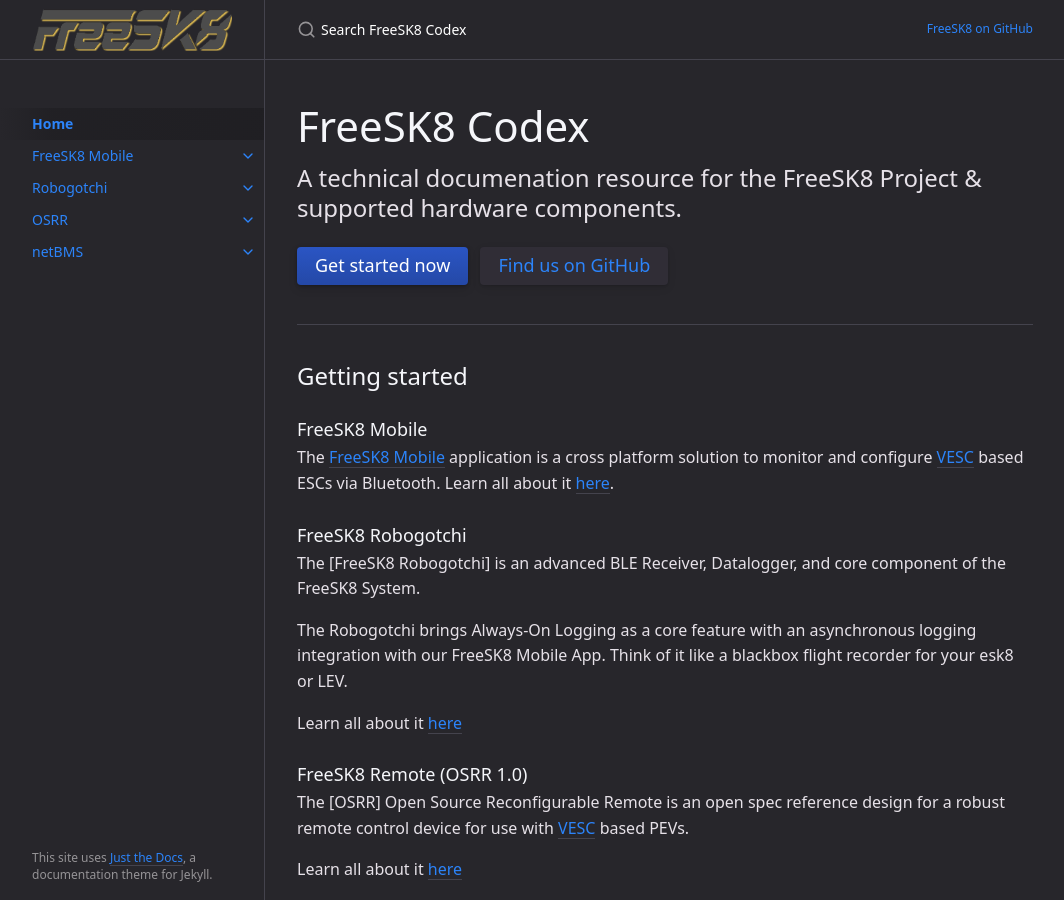
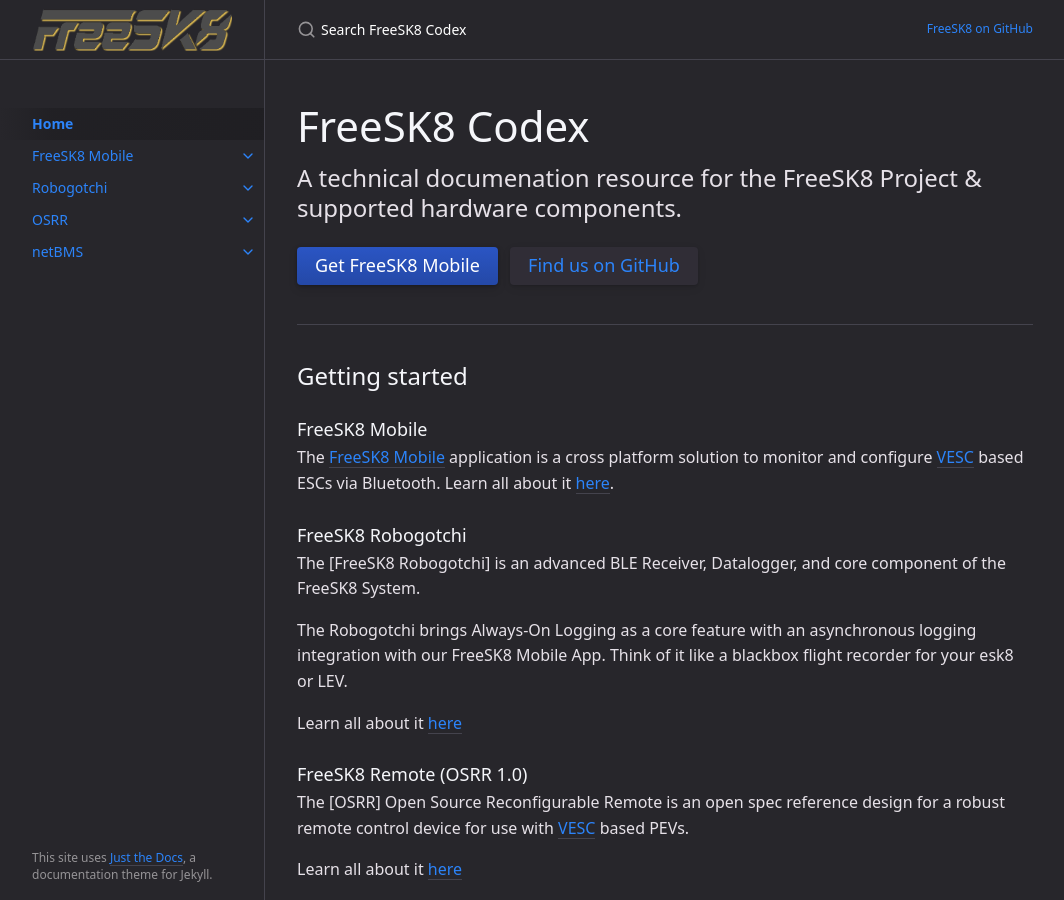
Before and after one commit to FreeSK8/codex, a Jekyll site: the page built from index.md, in a window 1280 px wide and 900 px high. Shown: the whole window, without its empty margins (107-1171 px from the left). Built offline with Jekyll 4.4.1, drawn with Linux system fonts in a browser that asks for light colours.

Commit message:
index.md updates pt 2

```diff
--- a/index.md
+++ b/index.md
@@ -12,7 +12,7 @@ permalink: /
 A technical documenation resource for the FreeSK8 Project & supported hardware components.
 {: .fs-6 .fw-300 }
 
-[Get started now](#getting-started){: .btn .btn-primary .fs-5 .mb-4 .mb-md-0 .mr-2 } [Find us on GitHub](https://github.com/FreeSK8){: .btn .fs-5 .mb-4 .mb-md-0 }
+[Get FreeSK8 Mobile](https://freesk8.app){: .btn .btn-primary .fs-5 .mb-4 .mb-md-0 .mr-2 } [Find us on GitHub](https://github.com/FreeSK8){: .btn .fs-5 .mb-4 .mb-md-0 }
 
 ---
 
```
